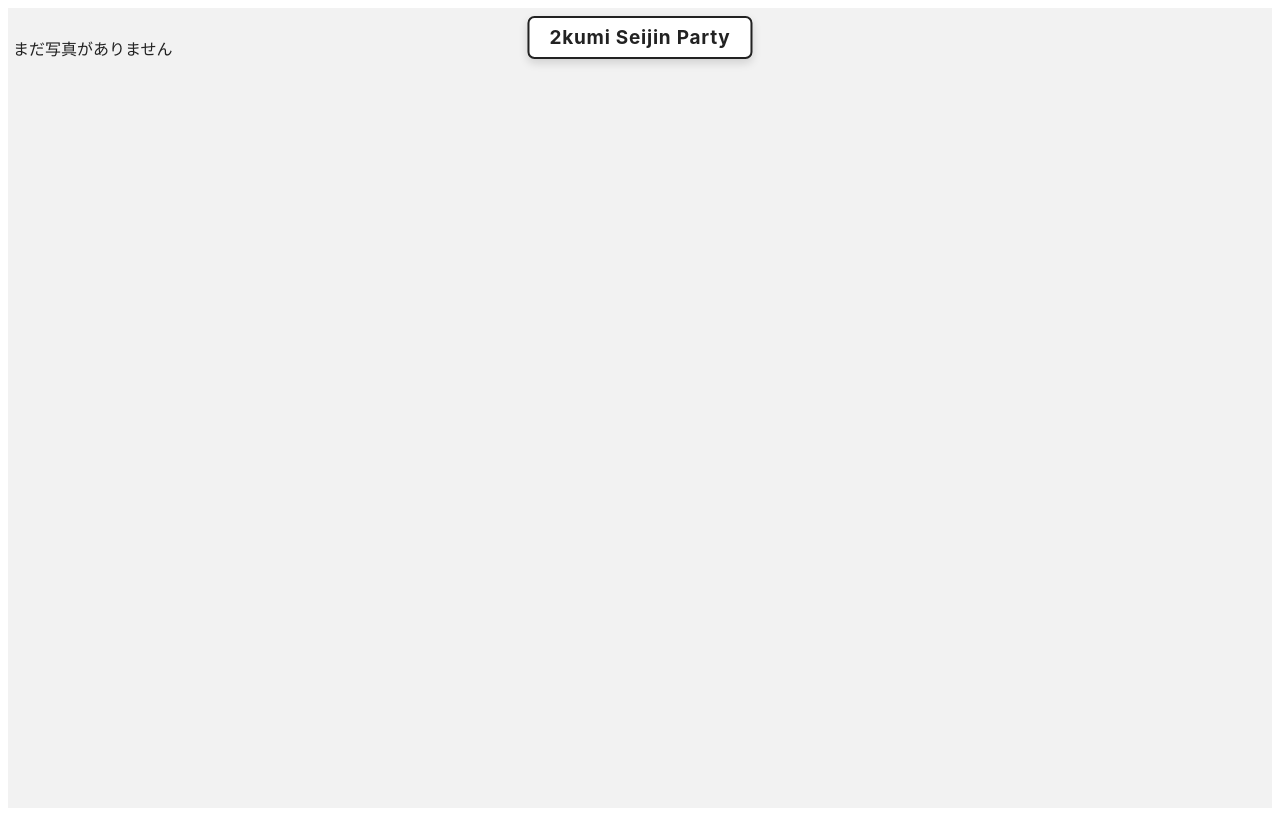
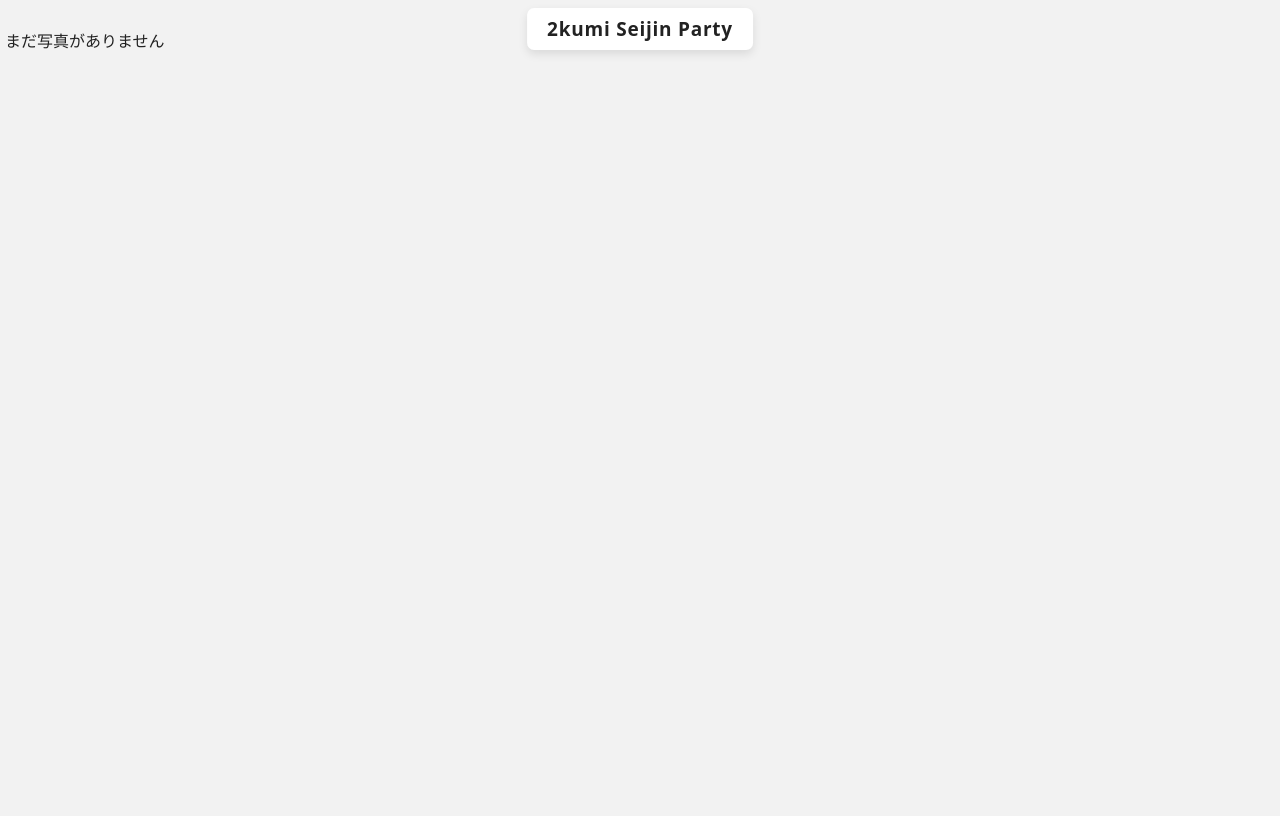
Before and after one commit to tama-git/seijinphoto_2026, a Django app: template photos/templates/photos/screen.html in a window 1280 px wide. After the commit the page ends 54 px from the top, so only its background shows below. Run offline with Django 5.2, Linux system fonts and the light colour scheme; the template is opened without the code that fills it, so the values that code supplies are empty.

Commit message:
スクリーン画面の調整

```diff
--- a/photos/static/photos/css/screen.css
+++ b/photos/static/photos/css/screen.css
@@ -3,18 +3,35 @@
 }
 
 /* ========================================
-   画面全体
+   スクリーン画面全体
 ======================================== */
 .screen-body {
   margin: 0;
+  position: relative;
   background: #f2f2f2;
   color: #222;
   font-family: system-ui, -apple-system, BlinkMacSystemFont, sans-serif;
-  position: relative;
+}
+
+/* スクロールバー非表示 */
+html,
+body {
+  margin: 0;
+  padding: 0;
+  scrollbar-width: none;
+  -ms-overflow-style: none;
+}
+
+html::-webkit-scrollbar,
+body::-webkit-scrollbar,
+.screen-main::-webkit-scrollbar {
+  display: none;
+  width: 0;
+  height: 0;
 }
 
 /* ========================================
-   ヘッダー
+   タイトル表示
 ======================================== */
 .screen-header {
   position: absolute;
@@ -22,7 +39,7 @@
   left: 50%;
   transform: translateX(-50%);
   text-align: center;
-  z-index: 10;
+  z-index: 20;
 
   background: transparent;
   border: none;
@@ -36,16 +53,11 @@
   padding: 8px 20px;
 
   background: #ffffff;
-  border: 2px solid #222;
+  border: none;
   border-radius: 7px;
-  box-shadow: 0 4px 10px rgba(0, 0, 0, 0.14);
+  box-shadow: 0 4px 10px rgba(0, 0, 0, 0.10);
 
-  font-family:
-    -apple-system, BlinkMacSystemFont,
-    "Avenir Next", "SF Pro Display", "SF Pro Text",
-    "Segoe UI", Roboto, "Helvetica Neue", Arial,
-    "Noto Sans JP", sans-serif;
-
+  font-family: system-ui, -apple-system, BlinkMacSystemFont, "Helvetica Neue", Arial, sans-serif;
   font-size: 19px;
   font-weight: 700;
   letter-spacing: 0.04em;
@@ -61,17 +73,14 @@
   height: 100vh;
   padding: 12px 5px 5px;
   box-sizing: border-box;
-  overflow: hidden;
-}
-
-.screen-main::-webkit-scrollbar {
-  display: none;
-  width: 0;
-  height: 0;
+  overflow-y: auto;
+  overflow-x: hidden;
+  scrollbar-width: none;
+  -ms-overflow-style: none;
 }
 
 /* ========================================
-   グリッド
+   グリッドレイアウト
 ======================================== */
 .screen-photo-grid {
   display: flex;
@@ -96,16 +105,16 @@
 }
 
 /* ========================================
-   カード
+   写真カード
 ======================================== */
 .screen-photo-card {
   width: 100%;
+  padding: 0 0 4px;
   box-sizing: border-box;
   margin-bottom: 10px;
-  padding: 0 0 4px;
 
   background: #ffffff;
-  border: 1px solid #e0e0e0;
+  border: none;
   border-radius: 5px;
   break-inside: avoid;
   overflow: hidden;
@@ -115,7 +124,7 @@
   padding-bottom: 4px;
 }
 
-/* 新着カード */
+/* 追加直後の表示アニメーション */
 .screen-photo-card.is-new {
   opacity: 0;
   transform: translateY(16px) scale(0.97);
@@ -143,7 +152,7 @@
 }
 
 /* ========================================
-   写真
+   写真本体
 ======================================== */
 .screen-photo-image {
   width: 100%;
@@ -155,7 +164,7 @@
 }
 
 /* ========================================
-   メタ情報
+   メタ情報（名前・いいね）
 ======================================== */
 .screen-photo-meta {
   display: flex;
@@ -176,12 +185,11 @@
 }
 
 /* ========================================
-   コメント
+   コメント表示
 ======================================== */
 .screen-message {
   margin: 3px 0 0;
   padding: 0 8px;
-
   font-size: 12px;
   line-height: 1.4;
   word-break: break-word;
@@ -244,15 +252,12 @@
   flex-direction: column;
   width: fit-content;
   max-width: 96vw;
-
   background: #ffffff;
-  border: 1px solid #e0e0e0;
+  border: none;
   border-radius: 5px;
   padding: 0 0 4px;
-
   box-shadow: 0 20px 60px rgba(0, 0, 0, 0.22);
   overflow: hidden;
-
   transform: translateY(10px) scale(0.98);
   transition: transform 0.25s ease;
 }
@@ -268,7 +273,8 @@
   overflow: hidden;
 }
 
-.pickup-image-wrap img {
+.pickup-image-wrap img,
+.pickup-image {
   height: var(--pickup-h);
   width: auto;
   max-width: 96vw;
@@ -281,10 +287,8 @@
   justify-content: space-between;
   align-items: center;
   gap: 12px;
-
   padding: 0 8px;
   margin-top: 0;
-
   color: #222;
   min-width: 0;
 }
@@ -295,7 +299,6 @@
   text-align: right;
 }
 
-/* ピックアップ内の文字サイズ */
 .pickup-card .screen-name {
   font-size: 24px;
   font-weight: 700;
```
